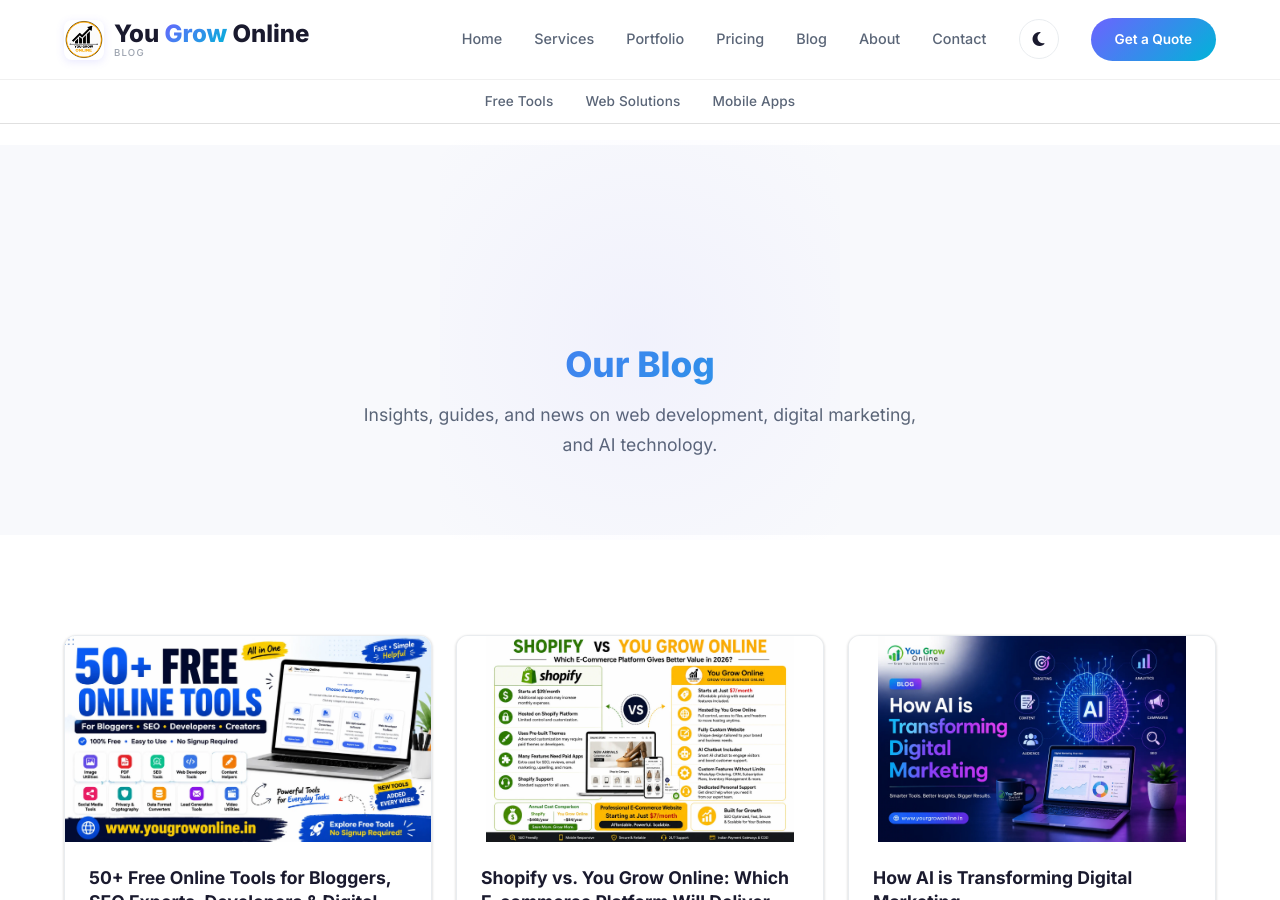
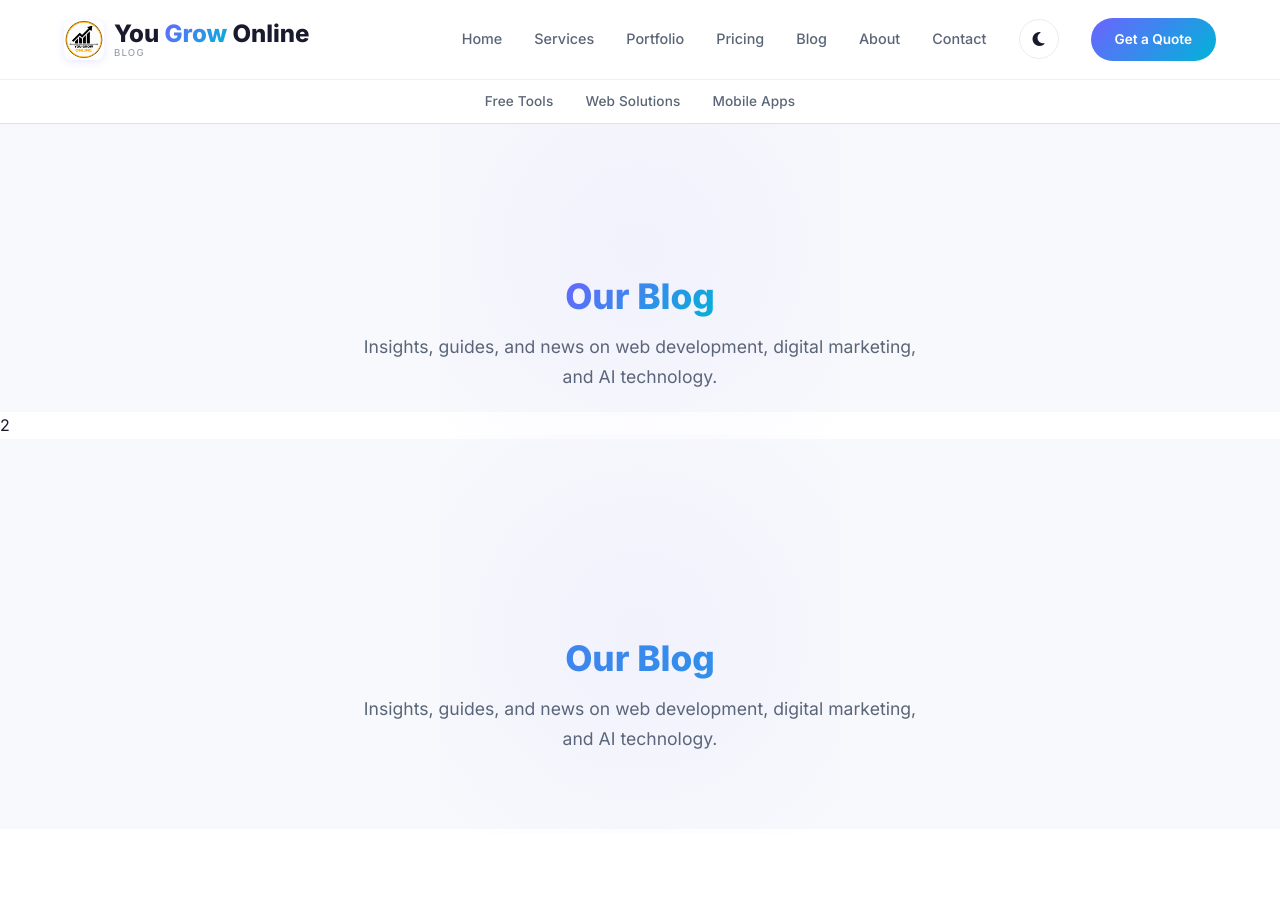
Before and after one commit to dileepkr1996c-arch/blog.yougrowonline, a Jekyll site: the page built from index.html, in a window 1280 px wide and 900 px high. Built offline with Jekyll 4.4.1, drawn with Linux system fonts in a browser that asks for light colours.

Commit message:
Update header.html

```diff
--- a/_includes/header.html
+++ b/_includes/header.html
@@ -27,13 +27,23 @@
     </div>
   </div>
 </header>
-<!-- /23002577677/YGO_Home_Header -->
-<div id='div-gpt-ad-1784238776807-0' style='min-width: 320px; min-height: 50px; max-width: 100%; margin: 15px auto; text-align: center; overflow: hidden;'>
-  <script>
-    googletag.cmd.push(function() { googletag.display('div-gpt-ad-1784238776807-0'); });
-  </script>
-</div>
 
+<section class="page-header blog-page-header" id="page-header" style="padding-top: 130px !important; padding-bottom: 20px !important; margin-bottom: 0px !important;">
+  <div class="container" style="display: flex; flex-direction: column; align-items: center; justify-content: center; gap: 15px !important;">
+
+    <!-- विज्ञापन का डिब्बा (ऊपर मेनू से सुरक्षित दूरी पर और नीचे "Our Blog" के करीब) -->
+    <div id='div-gpt-ad-1784238776807-0' style='min-width: 320px; min-height: 50px; max-width: 100%; margin: 0 auto; text-align: center; overflow: hidden;'>
+      <script>
+        googletag.cmd.push(function() { googletag.display('div-gpt-ad-1784238776807-0'); });
+      </script>
+    </div>
+
+    <!-- Our Blog हेडिंग (एड के ठीक नीचे लाने के लिए) -->
+    <h1 style="margin: 0px !important; padding: 0px !important; line-height: 1.2;">Our Blog</h1>
+    <p style="margin: 0px !important; padding: 0px !important; text-align: center;">Insights, guides, and news on web development, digital marketing, and AI technology.</p>
+  </div>
+</section>
+2
 
 <!-- Sub-Navigation Bar -->
 <div class="sub-nav-bar">
```
